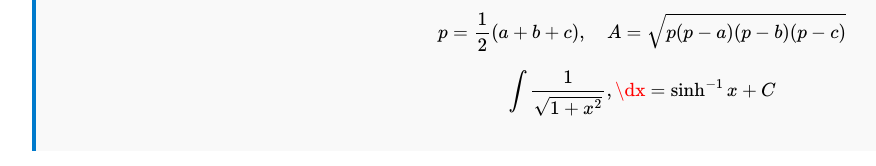
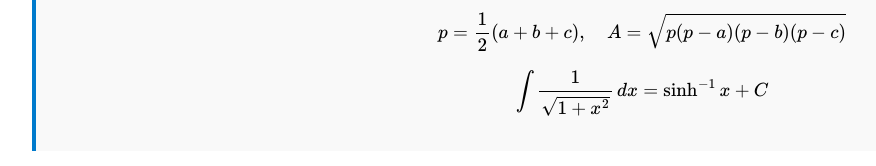
Before and after one commit to whzer1/whzer1.github.io, a plain HTML site: page index.html in a window 1280 px wide. Shown: the part 531-697 px from the top of the page, without its empty margins (0-876 px from the left). Drawn offline with nearby package versions, Linux system fonts and the light colour scheme.

Commit message:
Update index.html

```diff
--- a/index.html
+++ b/index.html
@@ -54,7 +54,7 @@
             A = \sqrt{p(p-a)(p-b)(p-c)}
             $$
             $$
-            \int \frac{1}{\sqrt{1+x^2} },\dx=\sinh^{-1} x+C
+            \int \frac{1}{\sqrt{1+x^2} }\,dx=\sinh^{-1} x+C
             $$
         </div>
     </main>
```
